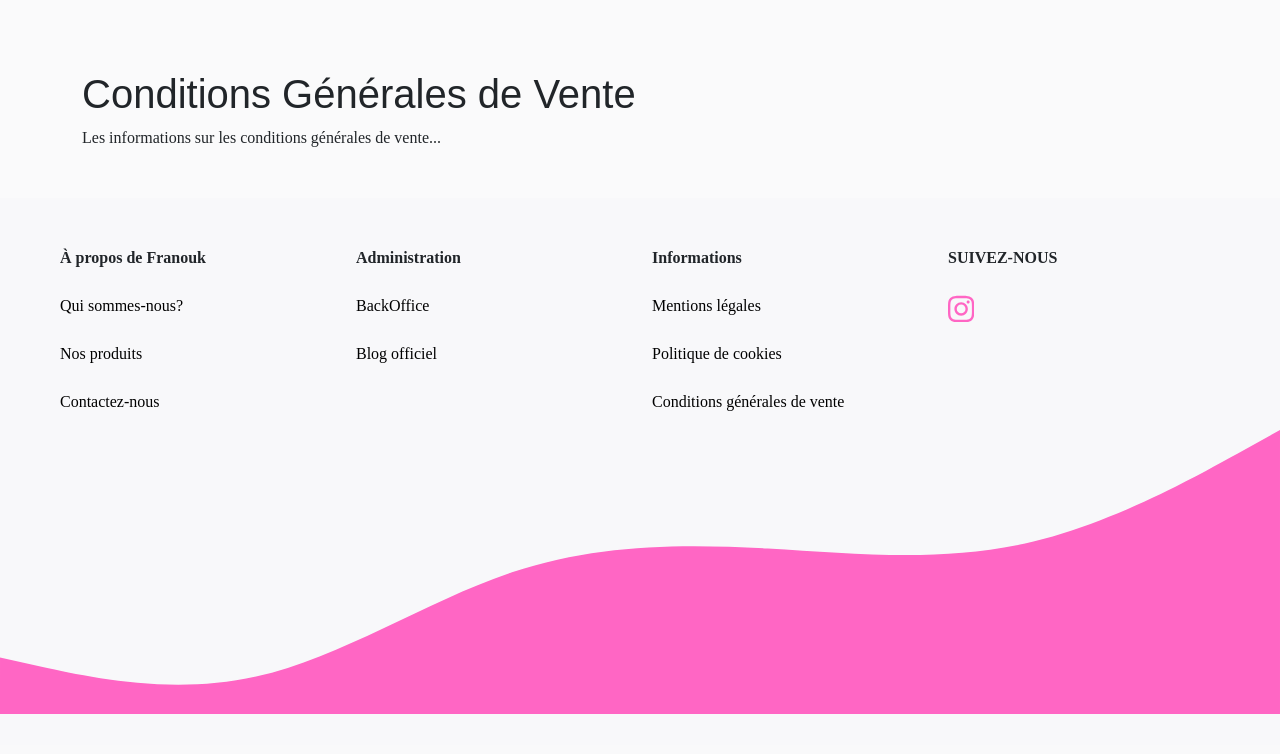
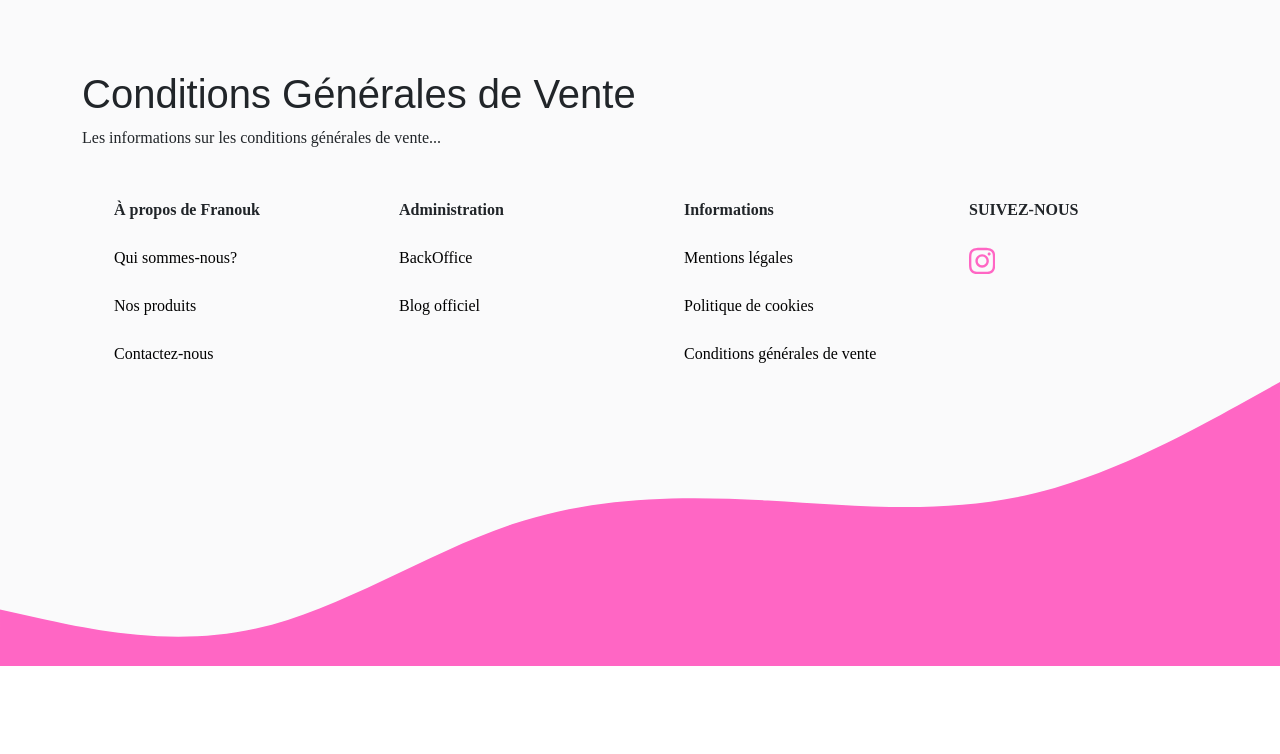
Before and after one commit to Borisdmk/Eshop2024, a Symfony app: template templates/legal/cgv.html.twig in a window 1280 px wide. Shown: the part 272-1026 px from the top of the page. After the commit the page ends 938 px from the top, so only its background shows below. Run offline with Twig, Linux system fonts and the light colour scheme; the template is opened without the code that fills it, so the values that code supplies are empty; style sheets or scripts are compiled from the project's sources; some libraries are stand-ins or nearby versions.

Commit message:
correction liens footers

```diff
--- a/assets/styles/app.scss
+++ b/assets/styles/app.scss
@@ -35,44 +35,24 @@ $headings-font-family: 'Montserrat', sans-serif;
     color: white; /* Texte blanc au survol */
 }
 
+
+
 // Footer
-.footer {
-    background-color: #f8f9fab6; /* Couleur de fond */
-    padding: 40px 0; /* Espacement interne */
+.footer ul li {
+    margin-bottom: 15px; /* Espacement entre les éléments de la liste */
+    list-style: none;
 }
 
-.footer ul {
-    list-style: none; /* Suppression des puces de liste */
-    padding: 0; /* Suppression du remplissage */
-}
-
-.footer ul li {
-    margin-bottom: 15px; /* Espacement entre les éléments de la liste */
-}
-
-.footer ul li a {
+.footer ul li a.nav-link {
     color: black; /* Couleur du texte */
     text-decoration: none; /* Suppression du soulignement */
     transition: transform 0.3s; /* Transition fluide */
+    display: inline-block; /* Assurez-vous que les liens restent en ligne */
+    padding-right: 10px; /* Ajoute un padding droit pour l'espace */
 }
 
-.footer ul li a:hover {
+.footer ul li a.nav-link:hover {
     transform: scale(1.1); /* Zoom au survol */
-}
-
-.footer .navbar-brand img {
-    max-width: 100px; /* Largeur maximale du logo */
-}
-
-.footer .btn-outline-success-nav {
-    background-color: white; /* Fond blanc */
-    border-color: #ff66c4; /* Bordure rose */
-    color: #ff66c4; /* Texte rose */
-}
-
-.footer .btn-outline-success-nav:hover {
-    background-color: #ff66c4; /* Fond rose au survol */
-    color: white; /* Texte blanc au survol */
 }
 
 
--- a/templates/footer.html.twig
+++ b/templates/footer.html.twig
@@ -1,72 +1,76 @@
-<div class="row mx-auto px-0 bg-grey-light justify-content-center pt-5 footer">
-    <div class="row col-md-12 d-flex px-5">
-        <div class='col-sm-6 col-md-3'>
+<div class="footer">
+    <div class="container">
+        <div class="row d-flex justify-content-between">
+            <div class="col-sm-6 col-md-3">
                 <ul>
-                <li class='fw-bold'>À propos de Franouk</li>
-                <li class='mt-4'>
-                    <a aria-label="Qui sommes-nous? - Franouk" href="{{ path('app_home') }}">
+                    <li class="fw-bold">À propos de Franouk</li>
+                    <li class="mt-4">
+                        <a class="nav-link" aria-label="Qui sommes-nous? - Franouk" href="{{ path('app_home') }}">
                             Qui sommes-nous?
                         </a>
                     </li>
-                <li class='mt-4'>
-                    <a aria-label="Nos articles - Franouk" href="{{ path('app_product_index') }}">
+                    <li class="mt-4">
+                        <a class="nav-link" aria-label="Nos articles - Franouk" href="{{ path('app_product_index') }}">
                             Nos produits
                         </a>
                     </li>
-                <li class='mt-4'>
-                    <a aria-label="Contactez-nous - Franouk" href="{{ path('app_contact') }}">
+                    <li class="mt-4">
+                        <a class="nav-link" aria-label="Contactez-nous - Franouk" href="{{ path('app_contact') }}">
                             Contactez-nous
                         </a>
                     </li>
                 </ul>
             </div>
-        <div class='col-sm-6 col-md-3'>
+            <div class="col-sm-6 col-md-3">
                 <ul>
-                <li class='fw-bold'>Administration</li>
-                <li class='mt-4'>
-                    <a aria-label="BackOffice - Franouk" href="{{ path('admin') }}">
+                    <li class="fw-bold">Administration</li>
+                    <li class="mt-4">
+                        <a class="nav-link" aria-label="BackOffice - Franouk" href="{{ path('admin') }}">
                             BackOffice
                         </a>
                     </li>
-                <li class='mt-4'>
-                    <a aria-label="Blog officiel - Franouk" href="https://www.lareponsenumerique.fr">
+                    <li class="mt-4">
+                        <a class="nav-link" aria-label="Blog officiel - Franouk" href="https://www.lareponsenumerique.fr">
                             Blog officiel
                         </a>
                     </li>
                 </ul>
             </div>
-        <div class='col-sm-6 col-md-3'>
+            <div class="col-sm-6 col-md-3">
                 <ul>
-                <li class='fw-bold'>Informations</li>
-                <li class='mt-4'>
-                    <a aria-label="Mentions légales - Franouk" href="{{ path('app_mentions_legales') }}">
+                    <li class="fw-bold">Informations</li>
+                    <li class="mt-4">
+                        <a class="nav-link" aria-label="Mentions légales - Franouk" href="{{ path('app_mentions_legales') }}">
                             Mentions légales
                         </a>
                     </li>
-                <li class='mt-4'>
-                    <a aria-label="Politique de cookies - Franouk" href="{{ path('app_politique_cookies') }}">
+                    <li class="mt-4">
+                        <a class="nav-link" aria-label="Politique de cookies - Franouk" href="{{ path('app_politique_cookies') }}">
                             Politique de cookies
                         </a>
                     </li>
-                <li class='mt-4'>
-                    <a aria-label="Conditions générales de vente - Franouk" href="{{ path('app_cgv') }}">
+                    <li class="mt-4">
+                        <a class="nav-link" aria-label="Conditions générales de vente - Franouk" href="{{ path('app_cgv') }}">
                             Conditions générales de vente
                         </a>
                     </li>
                 </ul>
             </div>
-        <div class='col-sm-6 col-md-3'>
+            <div class="col-sm-6 col-md-3">
                 <ul>
-                <li class='fw-bold'>SUIVEZ-NOUS</li>
-                <li class='mt-4'>
-                    <a href="https://www.instagram.com/boutiquefranouk" target="_blank">
-                        <svg xmlns="http://www.w3.org/2000/svg" height="30" viewBox="0 0 448 512"><path fill="#ff66c4" d="M224.1 141c-63.6 0-114.9 51.3-114.9 114.9s51.3 114.9 114.9 114.9S339 319.5 339 255.9 287.7 141 224.1 141zm0 189.6c-41.1 0-74.7-33.5-74.7-74.7s33.5-74.7 74.7-74.7 74.7 33.5 74.7 74.7-33.6 74.7-74.7 74.7zm146.4-194.3c0 14.9-12 26.8-26.8 26.8-14.9 0-26.8-12-26.8-26.8s12-26.8 26.8-26.8 26.8 12 26.8 26.8zm76.1 27.2c-1.7-35.9-9.9-67.7-36.2-93.9-26.2-26.2-58-34.4-93.9-36.2-37-2.1-147.9-2.1-184.9 0-35.8 1.7-67.6 9.9-93.9 36.1s-34.4 58-36.2 93.9c-2.1 37-2.1 147.9 0 184.9 1.7 35.9 9.9 67.7 36.2 93.9s58 34.4 93.9 36.2c37 2.1 147.9 2.1 184.9 0 35.9-1.7 67.7-9.9 93.9-36.2 26.2-26.2 34.4-58 36.2-93.9 2.1-37 2.1-147.8 0-184.8zM398.8 388c-7.8 19.6-22.9 34.7-42.6 42.6-29.5 11.7-99.5 9-132.1 9s-102.7 2.6-132.1-9c-19.6-7.8-34.7-22.9-42.6-42.6-11.7-29.5-9-99.5-9-132.1s-2.6-102.7 9-132.1c7.8-19.6 22.9-34.7 42.6-42.6 29.5-11.7 99.5-9 132.1-9s102.7-2.6 132.1 9c19.6 7.8 34.7 22.9 42.6 42.6 11.7 29.5 9 99.5 9 132.1s2.7 102.7-9 132.1z"/></svg>
+                    <li class="fw-bold">SUIVEZ-NOUS</li>
+                    <li class="mt-4">
+                        <a class="nav-link" href="https://www.instagram.com/boutiquefranouk" target="_blank">
+                            <svg xmlns="http://www.w3.org/2000/svg" height="30" viewBox="0 0 448 512">
+                                <path fill="#ff66c4" d="M224.1 141c-63.6 0-114.9 51.3-114.9 114.9s51.3 114.9 114.9 114.9S339 319.5 339 255.9 287.7 141 224.1 141zm0 189.6c-41.1 0-74.7-33.5-74.7-74.7s33.5-74.7 74.7-74.7 74.7 33.5 74.7 74.7-33.6 74.7-74.7 74.7zm146.4-194.3c0 14.9-12 26.8-26.8 26.8-14.9 0-26.8-12-26.8-26.8s12-26.8 26.8-26.8 26.8 12 26.8 26.8zm76.1 27.2c-1.7-35.9-9.9-67.7-36.2-93.9-26.2-26.2-58-34.4-93.9-36.2-37-2.1-147.9-2.1-184.9 0-35.8 1.7-67.6 9.9-93.9 36.1s-34.4 58-36.2 93.9c-2.1 37-2.1 147.9 0 184.9 1.7 35.9 9.9 67.7 36.2 93.9s58 34.4 93.9 36.2c37 2.1 147.9 2.1 184.9 0 35.9-1.7 67.7-9.9 93.9-36.2 26.2-26.2 34.4-58 36.2-93.9 2.1-37 2.1-147.8 0-184.8zM398.8 388c-7.8 19.6-22.9 34.7-42.6 42.6-29.5 11.7-99.5 9-132.1 9s-102.7 2.6-132.1-9c-19.6-7.8-34.7-22.9-42.6-42.6-11.7-29.5-9-99.5-9-132.1s-2.6-102.7 9-132.1c7.8-19.6 22.9-34.7 42.6-42.6 29.5-11.7 99.5-9 132.1-9s102.7-2.6 132.1 9c19.6 7.8 34.7 22.9 42.6 42.6 11.7 29.5 9 99.5 9 132.1s2.7 102.7-9 132.1z"/>
+                            </svg>
                         </a>
                     </li>
                 </ul>
             </div>
         </div>
-    <svg xmlns="http://www.w3.org/2000/svg" viewbox="0 0 1440 320" class="p-0">
+    </div>
+    <svg xmlns="http://www.w3.org/2000/svg" viewBox="0 0 1440 320" class="p-0">
         <path fill="#ff66c4" fill-opacity="1" d="M0,256L48,266.7C96,277,192,299,288,277.3C384,256,480,192,576,160C672,128,768,128,864,133.3C960,139,1056,149,1152,128C1248,107,1344,53,1392,26.7L1440,0L1440,320L1392,320C1344,320,1248,320,1152,320C1056,320,960,320,864,320C768,320,672,320,576,320C480,320,384,320,288,320C192,320,96,320,48,320L0,320Z"></path>
     </svg>
 </div>
```
Lines whose indentation alone changed are shown as unchanged.
